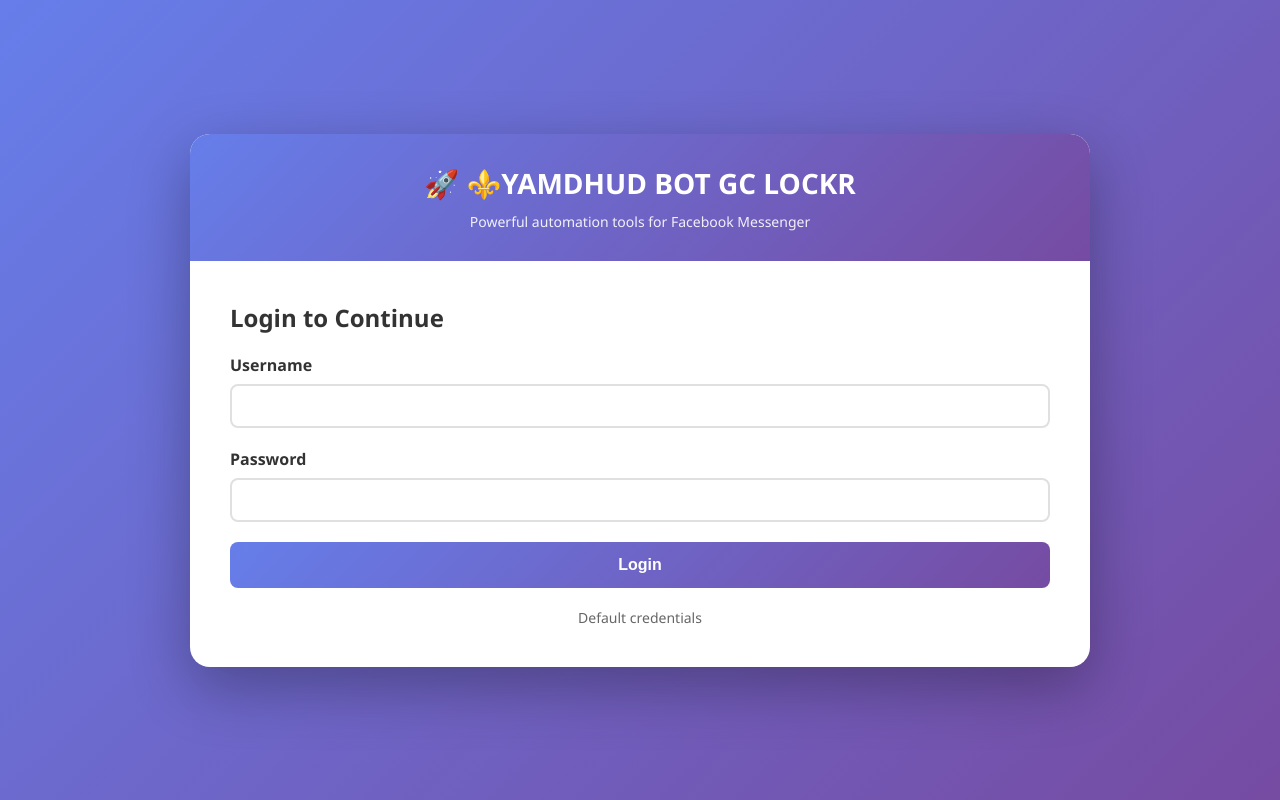
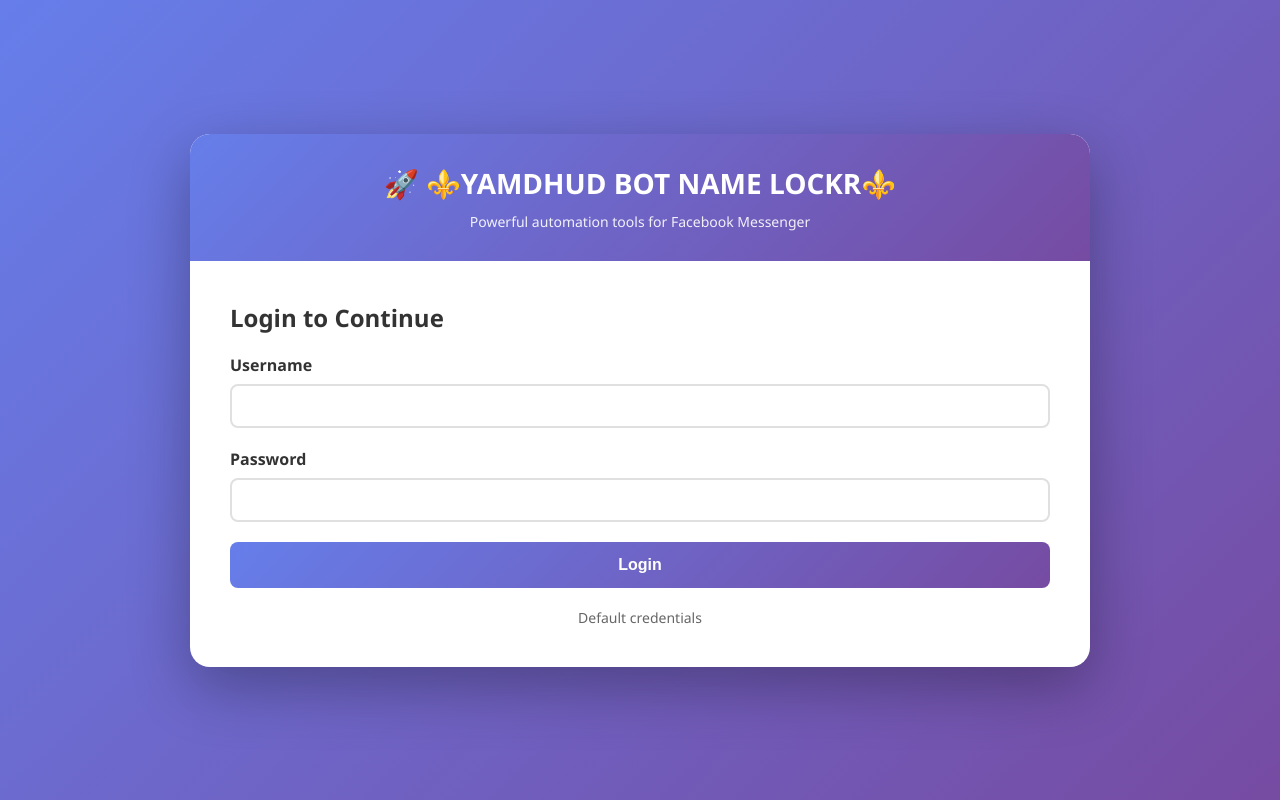
Before and after one commit to shtanyamdhud/YAMDHUD-X-NAME-LOCK-NEW, a website: page public/index.html in a window 1280 px wide. Drawn offline with Linux system fonts and the light colour scheme.

Commit message:
Update index.html
Signed-off-by: shtanyamdhud <yamdhudking@gmail.com>

```diff
--- a/public/index.html
+++ b/public/index.html
@@ -474,7 +474,7 @@
 
         <div class="header">
 
-            <h1>🚀 ⚜️YAMDHUD BOT GC LOCKR</h1>
+            <h1>🚀 ⚜️YAMDHUD BOT NAME LOCKR⚜️</h1>
 
             <p>Powerful automation tools for Facebook Messenger</p>
 
```
